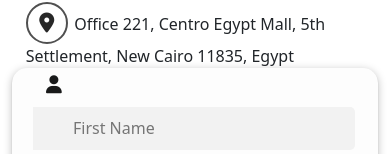
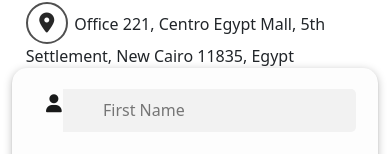
Before and after one commit to moazkandeel/Klickit, a React (Create React App) app: page /Klickit/contact in a window 390 px wide. Shown: the part 690-844 px from the top of the page. Built offline with nearby package versions, Linux system fonts and the light colour scheme.

Commit message:
Keep contact field icon and input on one line

```diff
--- a/src/Component/Contact/contactstyle.css
+++ b/src/Component/Contact/contactstyle.css
@@ -438,6 +438,7 @@ textarea:focus {
     }
     .input-group {
         display: flex;
+        flex-wrap: nowrap;
         align-items: center;
     }
     .input-group i {
@@ -450,6 +451,9 @@ textarea:focus {
     }
     .input-group input,
     .input-group textarea {
+        flex: 1 1 auto;
+        min-width: 0;
+        width: auto;
         margin-left: -30px;
     }
     textarea {
```
